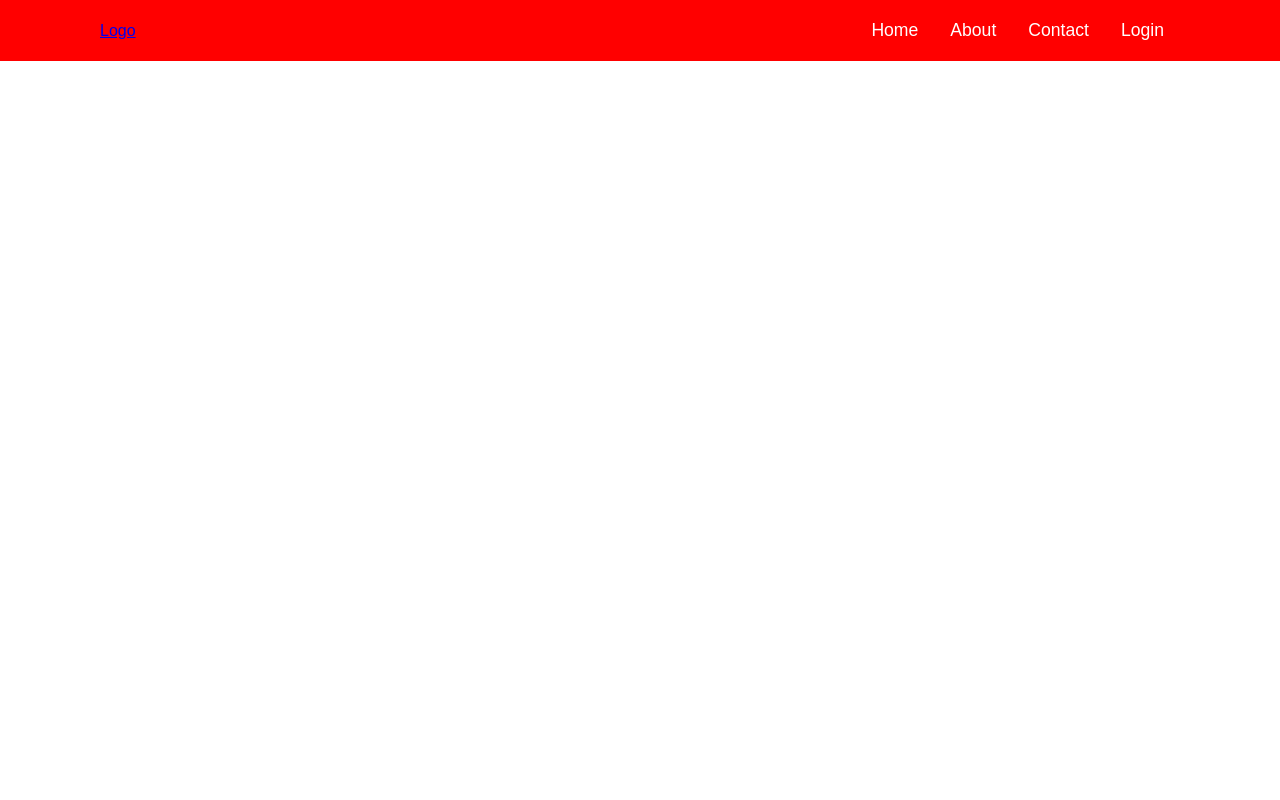
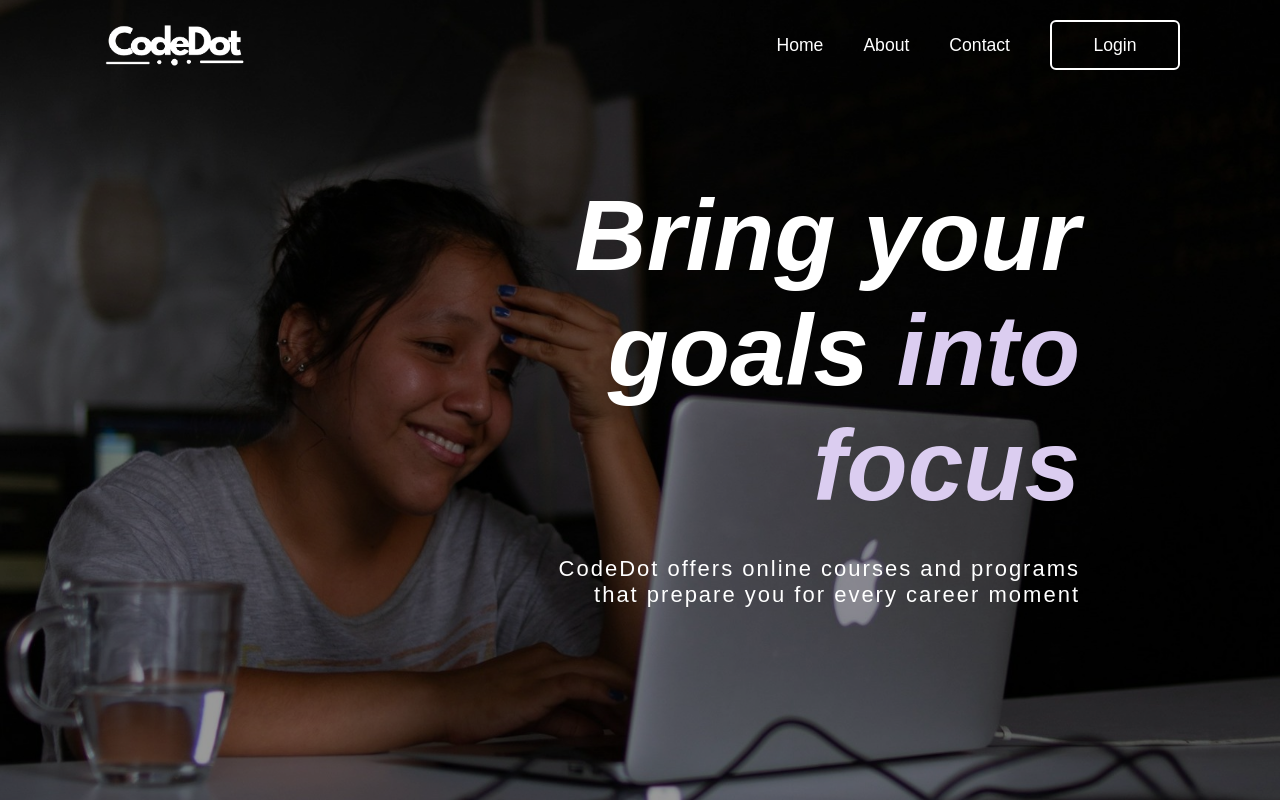
Before and after one commit to DilshanWMP/E-Learning-Management-System, a React (Vite) app in the folder project/: page / in a window 1280 px wide. Built offline with nearby package versions, Linux system fonts and the light colour scheme.

Commit message:
01-Making home page

```diff
--- a/project/src/App.jsx
+++ b/project/src/App.jsx
@@ -3,6 +3,7 @@ import reactLogo from './assets/react.svg'
 import viteLogo from '/vite.svg'
 import './App.css'
 import HeaderContent from './Components/HeaderContent/HeaderContent'
+import BodyContent from './Components/BodyContent/BodyContent'
 
 function App() {
 
@@ -10,6 +11,7 @@ function App() {
     <>
       <div id="wrapper">
         <HeaderContent/>
+        <BodyContent/>
       </div>
     </>
   )
--- a/project/src/Components/BodyContent/BodyContent.css
+++ b/project/src/Components/BodyContent/BodyContent.css
@@ -0,0 +1,36 @@
+.bgimage{
+    width: 100%;
+    height: 100vh;
+    background-size: cover;
+    background-position: center;
+    background-image: url("../../assets/bg-image.jpg");
+    display: flex;
+    box-shadow: inset 0 0 0 2000px rgba(0, 0, 0, 0.4);
+}
+
+.content{
+    display: flex;
+    flex-direction: column;
+    width: 100%;
+    margin: 0 auto;
+    justify-content: center;
+    align-items: flex-end;
+    color: white;
+    padding: 20px 200px;
+}
+
+.content h1{
+    font-size: 100px;
+    font-weight: bolder;
+    font-style: italic;
+    text-align: right;
+}
+
+.content p{
+    color: white;
+    font-size: 22px;
+    margin: 15px 0 ;
+    max-width: 550px;
+    letter-spacing: 2px;
+    text-align: right;
+}
--- a/project/src/Components/BodyContent/BodyContent.jsx
+++ b/project/src/Components/BodyContent/BodyContent.jsx
@@ -0,0 +1,17 @@
+import React from 'react'
+import bgimage from '../../assets/bg-image.jpg'
+import './BodyContent.css'
+
+function BodyContent() {
+  return (
+    <section className='bgimage'>
+      <div className='content'>
+        <h1>Bring your <br/>goals<span style={{ color: '#DBCDF0' }}> into <br/>focus</span></h1>
+        <br/>
+        <p>CodeDot offers online courses and programs that prepare you for every career moment</p>
+      </div>
+    </section>
+  )
+}
+
+export default BodyContent
--- a/project/src/Components/HeaderContent/HeaderContent.css
+++ b/project/src/Components/HeaderContent/HeaderContent.css
@@ -4,9 +4,36 @@
     left: 0;
     width:100%;
     padding: 20px 100px;
-    background: red;
+    /* background: red; */
     display: flex;
     justify-content: space-between;
     align-items: center;
     z-index: 99;
 }
+
+.btnLogin-popup{
+    width: 130px;
+    height: 50px;
+    background: transparent;
+    border: 2px solid #fff;
+    outline: none;
+    border-radius: 6px;
+    cursor:pointer;
+    font-size: 1.1em;
+    color: #fff;
+    font-weight: 500;
+    margin-left: 40px;
+    transition: .5s;
+}
+
+.btnLogin-popup:hover {
+    background-color: #fff;
+    color: #162938;
+}
+
+.logo {
+    width: 150px;
+    height: auto;
+    display: flex;
+    align-items: center;
+}
--- a/project/src/Components/HeaderContent/HeaderContent.jsx
+++ b/project/src/Components/HeaderContent/HeaderContent.jsx
@@ -1,16 +1,20 @@
 import React from 'react'
 import MenuLink from '../MenuLink/MenuLink'
 import './HeaderContent.css'
+import Logoimage from '../../assets/CodeDot-Logo.png'
 
 function HeaderContent() {
   return (
     <div className='navcontent'>
-        <a href='#'>Logo</a>
+        <div>
+            <img src={Logoimage} alt="Logo" className='logo'/>
+        </div>
         <div>
             <MenuLink linkname="Home" url="#home"/>
             <MenuLink linkname="About" url="#about"/>
             <MenuLink linkname="Contact" url="#contact"/>
-            <MenuLink linkname="Login" url="#login"/>
+            {/* <MenuLink linkname="Login" url="#login"/> */}
+            <button className='btnLogin-popup' href="#login">Login</button>
         </div>
     </div>
   )
--- a/project/src/Components/MenuLink/MenuLink.css
+++ b/project/src/Components/MenuLink/MenuLink.css
@@ -4,12 +4,22 @@
     color: #fff;
     text-decoration: none;
     font-weight: 500;
-    padding: 3px 16px;
+    margin-left: 40px;
 }
 
-.link:hover{
-    background-color: black;
-    padding: 3px 16px;
-    text-decoration: none;
-    border-radius: 13px;
+.link::after{
+    content: '';
+    position: absolute;
+    left: 0;
+    bottom: -6px;
+    width: 100%;
+    height: 3px;
+    background: #fff;
+    border-radius: 5px;
+    transform: scaleX(0);
+    transition: transform .5s;
 }
+
+.link:hover::after{
+    transform: scaleX(1);
+}
```
Also changed, not shown: project/src/assets/CodeDot-logo.png (added), project/src/assets/bg-image.jpg (added), project/src/index.css (line endings or trailing spaces).
